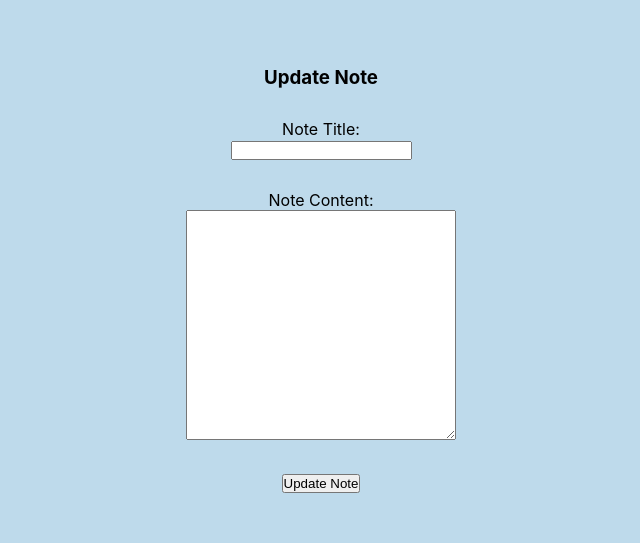
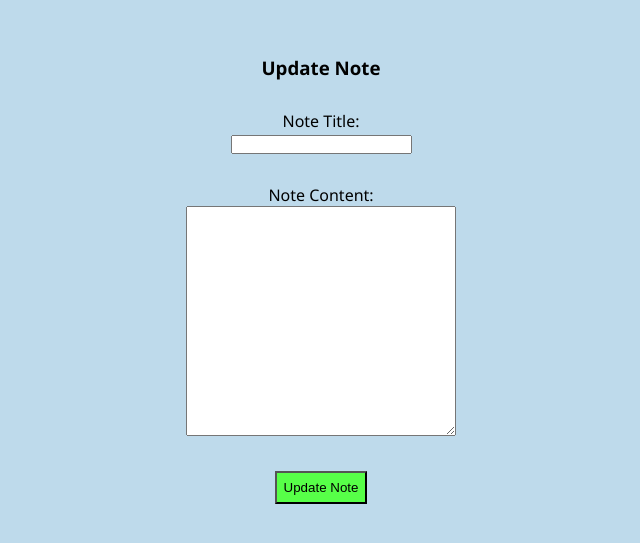
Before and after one commit to JadalKhawand/full-stack-notes-app, a React (Create React App) app in the folder client/: page /notes/update/1 in a window 1280 px wide. Shown: the part 121-664 px from the top of the page, without its empty margins (319-959 px from the left). Built offline with nearby package versions, Linux system fonts and the light colour scheme.

Commit message:
fixed UI

```diff
--- a/client/src/App.css
+++ b/client/src/App.css
@@ -13,6 +13,7 @@
   flex-direction: column;
   gap: 10px;
   background-color: #bedaeb;
+  overflow: scroll;
 }
 .notes {
   display: flex;
@@ -169,3 +170,16 @@ textarea {
 h5 {
   margin-left: 20px;
 }
+
+.submit-button{
+  padding: 7px;
+  background-color: #57FF48;
+  cursor: pointer;
+}
+.buttons button{
+  padding: 4px;
+  border-radius: 5px;
+}
+.first-section{
+  margin-bottom: 40px;
+}
--- a/client/src/components/Home.tsx
+++ b/client/src/components/Home.tsx
@@ -60,7 +60,7 @@ function Home() {
             </Link>
           </h3>
         </div>
-        <div>
+        <div className="first-section">
           <h1>Notes App</h1>
           <h2>Your Thoughts, Anytime, Anywhere.</h2>
         </div>
--- a/client/src/index.css
+++ b/client/src/index.css
@@ -1,11 +1,7 @@
 
 body {
   margin: 0;
-  font-family: -apple-system, BlinkMacSystemFont, 'Segoe UI', 'Roboto', 'Oxygen',
-    'Ubuntu', 'Cantarell', 'Fira Sans', 'Droid Sans', 'Helvetica Neue',
-    sans-serif;
-  -webkit-font-smoothing: antialiased;
-  -moz-osx-font-smoothing: grayscale;
+  font-family:'Segoe UI', Tahoma, Geneva, Verdana, sans-serif
 }
 
 code {
```
Also changed, not shown: 1 other file (tests, documents, lock files or other folders).
